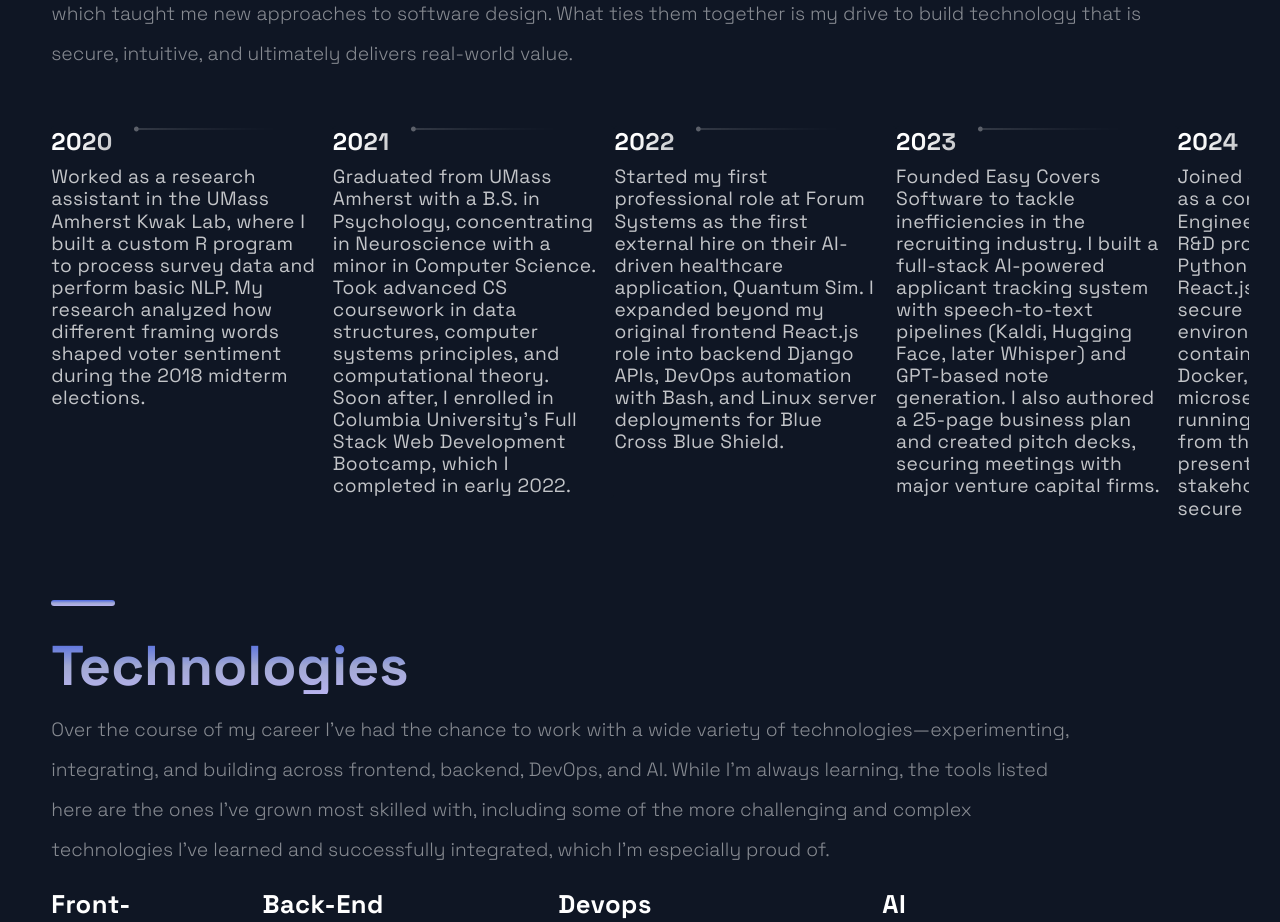
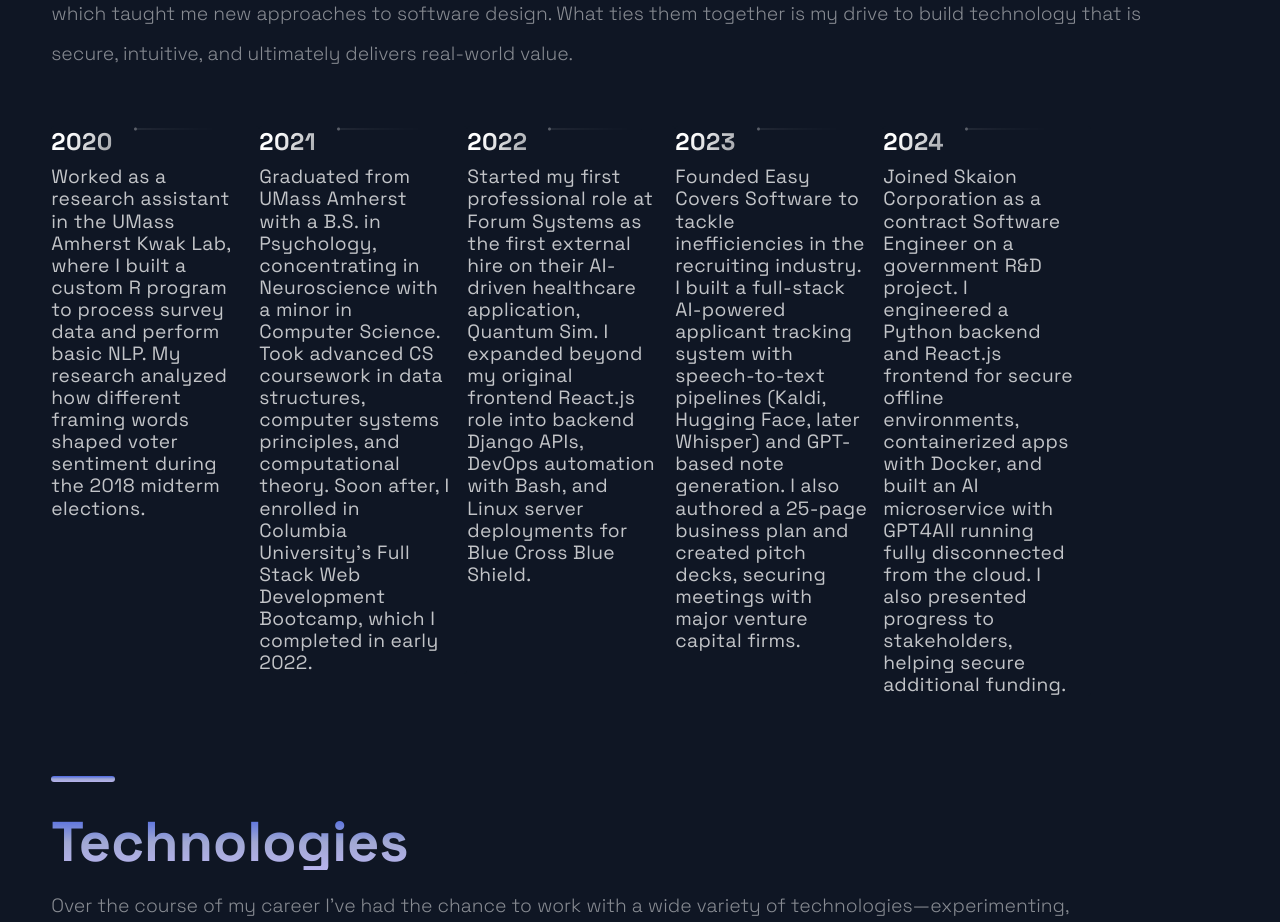
Before and after one commit to daviewave/portfolio-djs, a Next.js app: page / in a window 1280 px wide. Shown: the part 3000-3922 px from the top of the page. Built offline with nearby package versions, Linux system fonts and the light colour scheme.

Commit message:
fixed timeline display on bigger screens

```diff
--- a/src/components/TimeLine/TimeLineStyles.js
+++ b/src/components/TimeLine/TimeLineStyles.js
@@ -43,11 +43,11 @@ export const CarouselItem = styled.div`
   background: #0f1624;
   border-radius: 3px;
   max-width: 48vw;
-  min-width: 22vw;
+  min-width: 16vw;
 
   @media ${(props) => props.theme.breakpoints.md} {
     max-width: 48vw;
-    min-width: 30vw;
+    min-width: 20vw;
   }
 
   @media ${(props) => props.theme.breakpoints.sm} {
```
